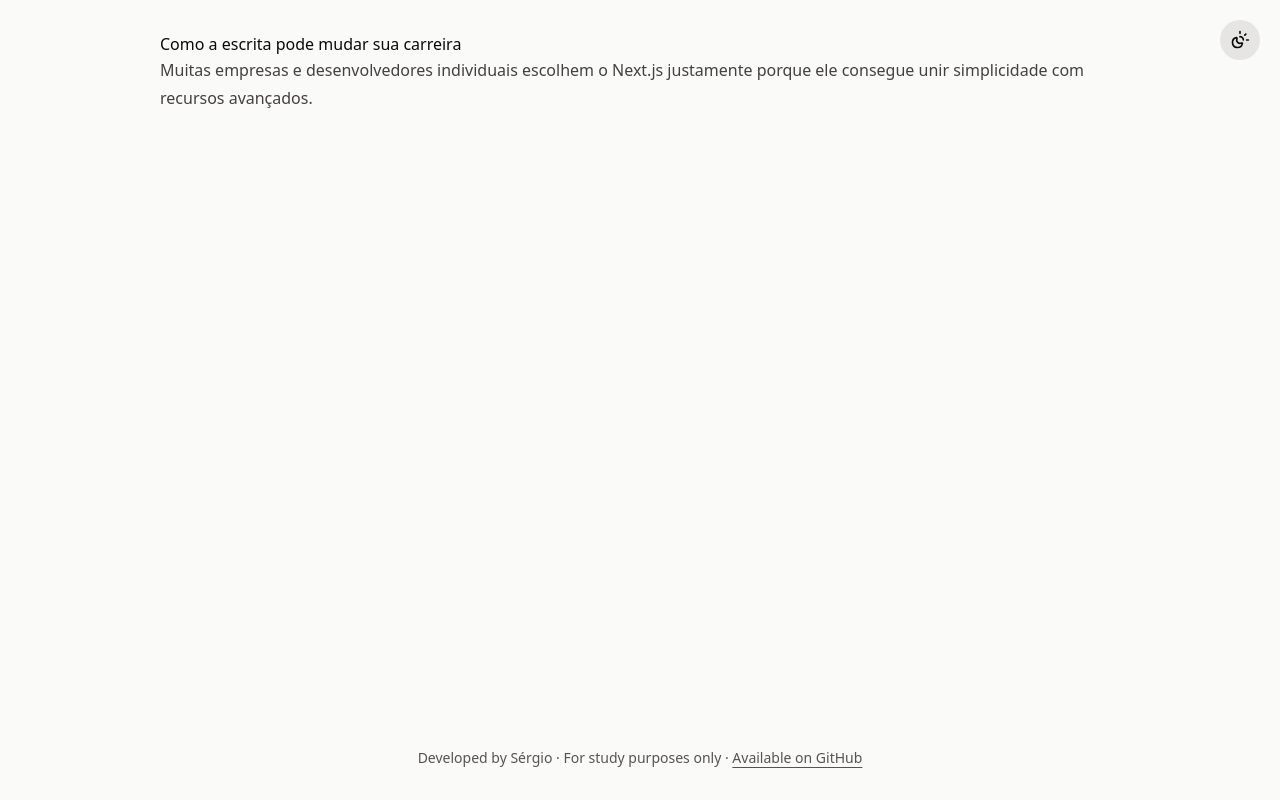
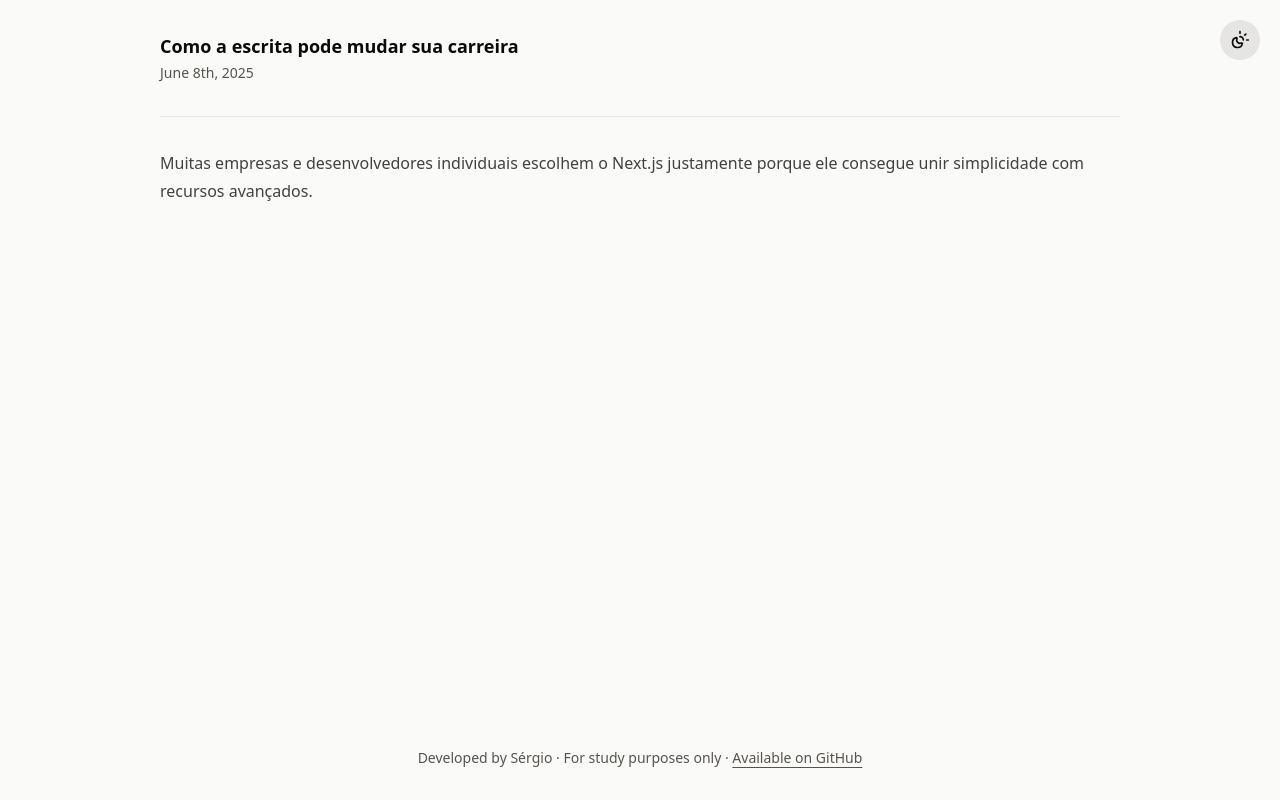
Before and after one commit to sergiodantasz/blog, a Next.js app: page /post/como-a-escrita-pode-mudar-sua-carreira in a window 1280 px wide. Built offline with nearby package versions, Linux system fonts and the light colour scheme.

Commit message:
feat(post-page): enhance post display with formatted creation date and improved styling

```diff
--- a/src/app/post/[slug]/page.tsx
+++ b/src/app/post/[slug]/page.tsx
@@ -5,6 +5,8 @@ import { SafeMarkdown } from '@/components/layout/safe-markdown';
 import { findPostBySlugCached } from '@/lib/posts/queries';
 
 import { Post } from '@/models/post';
+
+import { formatMonthDayYear } from '@/utils/date';
 
 type PageProps = {
   params: Promise<{ slug: Post['slug'] }>;
@@ -23,8 +25,14 @@ export default async function Page({ params }: PageProps) {
   const { slug } = await params;
   const post = await findPostBySlugCached(slug);
   return (
-    <div>
-      <h1>{post.title}</h1>
+    <div className='flex flex-col gap-8'>
+      <div>
+        <h1 className='text-lg font-bold'>{post.title}</h1>
+        <span className='text-sm text-stone-600 dark:text-stone-400'>
+          {formatMonthDayYear(post.createdAt)}
+        </span>
+      </div>
+      <hr className='border-stone-200 dark:border-stone-800' />
       <SafeMarkdown markdown={post.content} />
     </div>
   );
```
